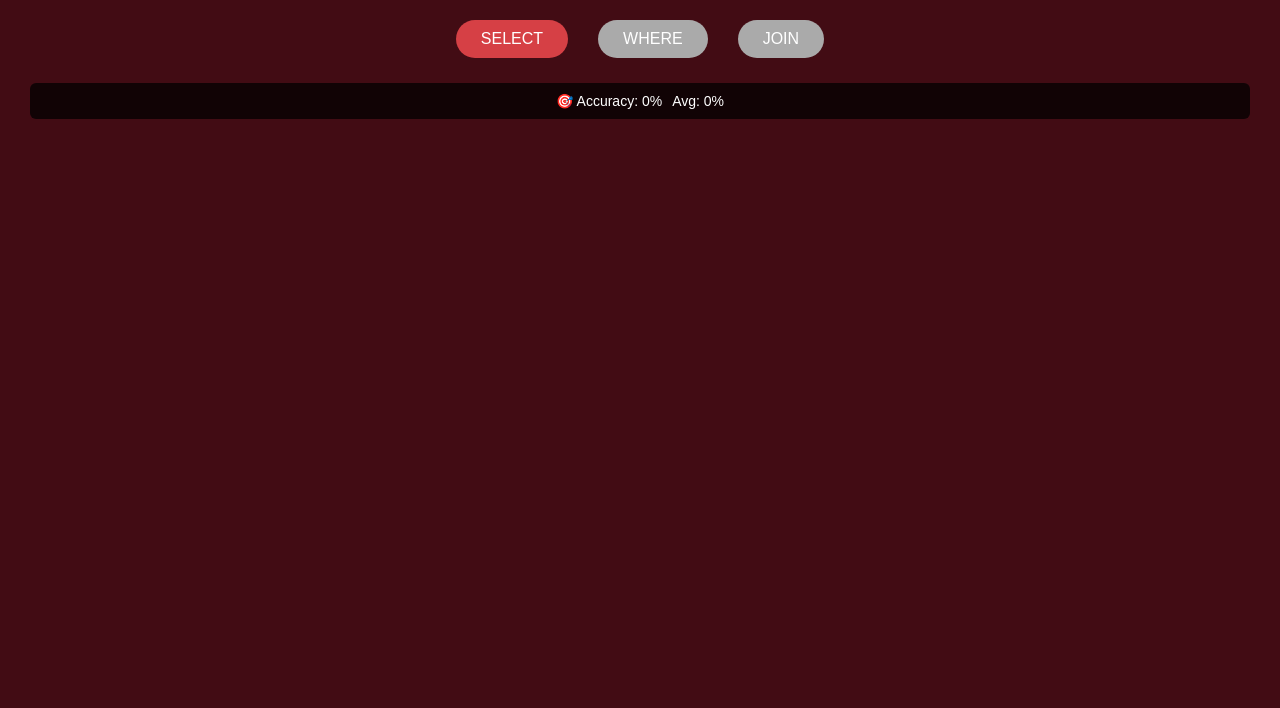
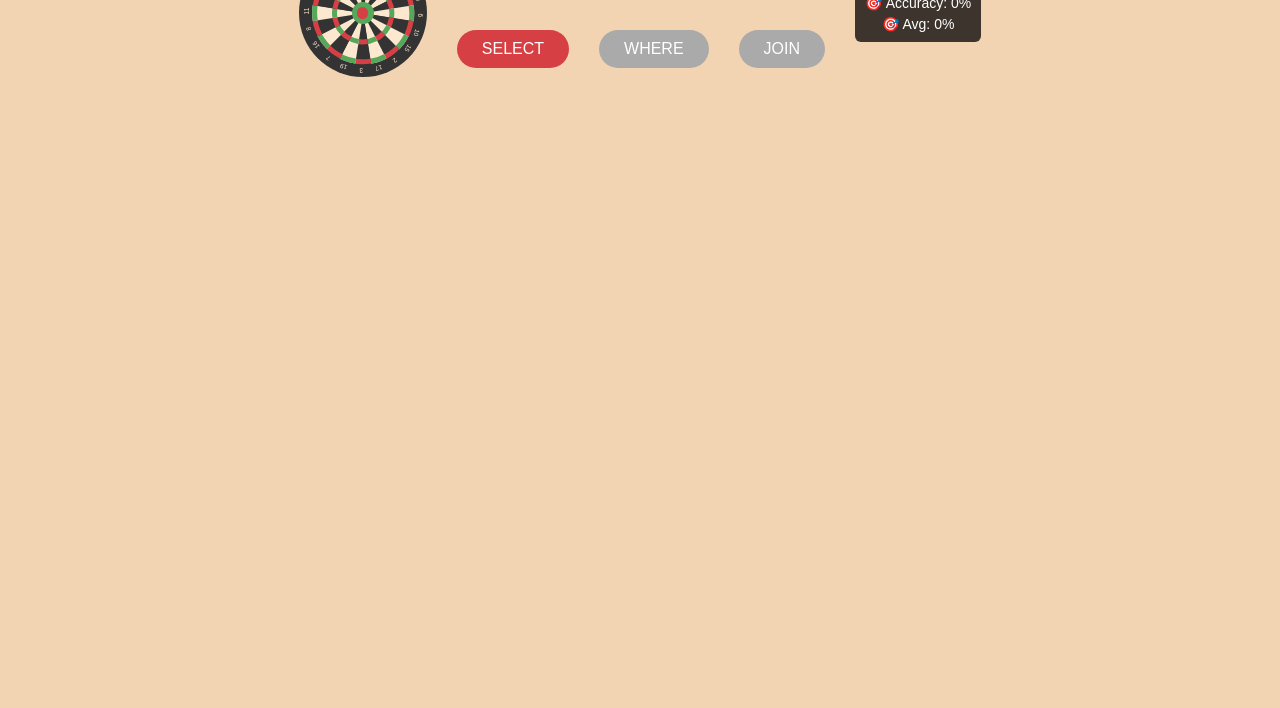
Before and after one commit to MelGerceker/sql-valley-prototype, a website: page index.html in a window 1280 px wide. Shown: the part 92-800 px from the top of the page. Drawn offline with Linux system fonts and the light colour scheme.

Commit message:
Added a dartboard image. Improved the layout of the non-challenge area with the header and skill buttons. General styling still in progress.

```diff
--- /dev/null
+++ b/assets/dartBoard.css
@@ -0,0 +1,127 @@
+:root {
+  --red: #D64045;
+  --green: #57a75a;
+  --dark: #333;
+  --light: #FCE7CF;
+
+}
+
+#wall {
+  display: flex;
+  justify-content: center;
+  align-items: center;
+}
+
+
+
+#board {
+  height: var(--size);
+  width: var(--size);
+  background: var(--dark);
+  border-radius: 50%;
+  overflow: hidden;
+  position: relative;
+}
+
+.bull {
+  height: calc(var(--specialFields) * 4);
+  width: calc(var(--specialFields) * 4);
+  left: 50%;
+  top: 50%;
+  margin-left: calc(var(--specialFields) * -2);
+  margin-top: calc(var(--specialFields) * -2);
+  position: absolute;
+  background: var(--green);
+  border-radius: 50%;
+  transform-origin: 50% 50%;
+}
+
+.bull .double {
+  height: 50%;
+  width: 50%;
+  left: 25%;
+  top: 25%;
+  position: absolute;
+  background: var(--red);
+  border-radius: 50%;
+}
+
+.sec {
+  height: 80%;
+  width: 80%;
+  left: 10%;
+  top: 10%;
+  position: absolute;
+  background: var(--dark);
+  border-radius: 50%;
+  transform-origin: 50% 50%;
+  clip-path: polygon(-50% 100%, 0% 100%, 50% 50%);
+}
+
+.sec::before {
+  content: attr(id);
+  position: absolute;
+  top: 75%;
+  left: 0;
+  color: var(--light);
+  transform: rotate(-126deg);
+  font-family: sans-serif;
+  width: 10%;
+  height: 10%;
+  font-size: calc(var(--size) / 20);
+}
+
+.sec .double,
+.sec .tripple {
+  height: 100%;
+  width: 100%;
+  left: 0;
+  top: 0;
+  position: absolute;
+  background: transparent;
+  border: var(--specialFields) solid var(--red);
+  border-radius: 50%;
+  box-sizing: border-box;
+}
+
+.sec .tripple {
+  height: 60%;
+  width: 60%;
+  left: 20%;
+  top: 20%;
+}
+
+.sec:nth-child(2n) {
+  background: var(--light);
+}
+
+.sec:nth-child(2n) .double,
+.sec:nth-child(2n) .tripple {
+  border: var(--specialFields) solid var(--green);
+}
+
+.sec:hover {
+  background: black;
+}
+
+/* Rotate each section */
+.sec:nth-child(1)  { transform: rotate(126deg); }
+.sec:nth-child(2)  { transform: rotate(144deg); }
+.sec:nth-child(3)  { transform: rotate(162deg); }
+.sec:nth-child(4)  { transform: rotate(180deg); }
+.sec:nth-child(5)  { transform: rotate(198deg); }
+.sec:nth-child(6)  { transform: rotate(216deg); }
+.sec:nth-child(7)  { transform: rotate(234deg); }
+.sec:nth-child(8)  { transform: rotate(252deg); }
+.sec:nth-child(9)  { transform: rotate(270deg); }
+.sec:nth-child(10) { transform: rotate(288deg); }
+.sec:nth-child(11) { transform: rotate(306deg); }
+.sec:nth-child(12) { transform: rotate(324deg); }
+.sec:nth-child(13) { transform: rotate(342deg); }
+.sec:nth-child(14) { transform: rotate(360deg); }
+.sec:nth-child(15) { transform: rotate(18deg); }
+.sec:nth-child(16) { transform: rotate(36deg); }
+.sec:nth-child(17) { transform: rotate(54deg); }
+.sec:nth-child(18) { transform: rotate(72deg); }
+.sec:nth-child(19) { transform: rotate(90deg); }
+.sec:nth-child(20) { transform: rotate(108deg); }
--- /dev/null
+++ b/assets/dartBoard.html
@@ -0,0 +1,25 @@
+<div id="wall">
+  <div id="board">
+    <div class="sec" id="20"><div class="double"></div><div class="tripple"></div></div>
+    <div class="sec" id="1"><div class="double"></div><div class="tripple"></div></div>
+    <div class="sec" id="18"><div class="double"></div><div class="tripple"></div></div>
+    <div class="sec" id="4"><div class="double"></div><div class="tripple"></div></div>
+    <div class="sec" id="13"><div class="double"></div><div class="tripple"></div></div>
+    <div class="sec" id="6"><div class="double"></div><div class="tripple"></div></div>
+    <div class="sec" id="10"><div class="double"></div><div class="tripple"></div></div>
+    <div class="sec" id="15"><div class="double"></div><div class="tripple"></div></div>
+    <div class="sec" id="2"><div class="double"></div><div class="tripple"></div></div>
+    <div class="sec" id="17"><div class="double"></div><div class="tripple"></div></div>
+    <div class="sec" id="3"><div class="double"></div><div class="tripple"></div></div>
+    <div class="sec" id="19"><div class="double"></div><div class="tripple"></div></div>
+    <div class="sec" id="7"><div class="double"></div><div class="tripple"></div></div>
+    <div class="sec" id="16"><div class="double"></div><div class="tripple"></div></div>
+    <div class="sec" id="8"><div class="double"></div><div class="tripple"></div></div>
+    <div class="sec" id="11"><div class="double"></div><div class="tripple"></div></div>
+    <div class="sec" id="14"><div class="double"></div><div class="tripple"></div></div>
+    <div class="sec" id="9"><div class="double"></div><div class="tripple"></div></div>
+    <div class="sec" id="12"><div class="double"></div><div class="tripple"></div></div>
+    <div class="sec" id="5"><div class="double"></div><div class="tripple"></div></div>
+    <div class="bull" id="25"><div class="double"></div></div>
+  </div>
+</div>
--- a/index.html
+++ b/index.html
@@ -6,24 +6,34 @@
     <meta name="viewport" content="width=device-width, initial-scale=1.0" />
     <title>Mini SQL Skill Tree</title>
     <link rel="stylesheet" href="style.css" />
+    <link rel="stylesheet" href="assets/dartBoard.css" />
 
 </head>
 
 <body>
     <div class="main-container">
 
+        <div id="top-bar">
+            <div id="dart-container"> </div>
+
+            <div id="header-and-buttons">
+
                 <h1>SQL Skill Tree Trainer</h1>
-
                 <div id="skill-tree" class="flex-center">
                     <button class="node" data-skill="select">SELECT</button>
                     <button class="node" data-skill="where" disabled>WHERE</button>
                     <button class="node" data-skill="join" disabled>JOIN</button>
                 </div>
+            </div>
 
-        <div id="score-ui" class="static">
+            <div id="score-sidebar">
                 <div id="accuracy">🎯 Accuracy: 0%</div>
-            <div id="average">Avg: 0%</div>
+                <div id="average">🎯 Avg: 0%</div>
             </div>
+        </div>
+
+    </div>
+
 
     <div id="challenge-area" class="hidden">
         <h2 id="challenge-title"></h2>
@@ -53,7 +63,7 @@
     </div>
 
     <div id="dart-game" class="hidden">
-        <img id="dart-target" src="target.svg" alt="Target">
+        <img id="dart-target" src="assets/target.svg" alt="Target">
     </div>
 
     <script src="scripts/challenges.js"></script>
@@ -61,6 +71,15 @@
     <script src="scripts/validator.js"></script>
     <script src="scripts/app.js"></script>
 
+    <script>
+        fetch("assets/dartboard.html")
+            .then((res) => res.text())
+            .then((html) => {
+                document.getElementById("dart-container").innerHTML = html;
+            });
+    </script>
+
+
 </body>
 
 </html>
--- a/scripts/dartGame.js
+++ b/scripts/dartGame.js
@@ -11,7 +11,7 @@ const avgText = document.getElementById("average");
 function updateScoreUI(accuracy) {
     const avg = dartShots ? Math.round(dartScoreTotal / dartShots) : 0;
     accuracyText.textContent = `🎯 Accuracy: ${accuracy}%`;
-    avgText.textContent = `Avg: ${avg}%`;
+    avgText.textContent = `🎯 Avg: ${avg}%`;
 }
 
 function setScorePositionFloating(floating = true) {
--- a/style.css
+++ b/style.css
@@ -1,6 +1,18 @@
+:root {
+    --green: #57a75a;
+    --dark: #333;
+    --light: #FCE7CF;
+    --brownish: #420c14;
+    --red: #D64045;
+    --darkgreen: #006A67;
+    --tan: #F2D4B2;
+    --orange: orange;
+}
+
+
 body {
     margin: 30px;
-    background-color: #420c14;
+    background-color: var(--tan);
     text-align: center;
     font-family: sans-serif;
 }
@@ -9,7 +21,6 @@ body {
     max-width: 900px;
     margin: auto;
     padding: 30px;
-    box-shadow: 0 0 20px rgba(66, 12, 20, 0.3);
     border-radius: 8px;
 }
 
@@ -38,6 +49,50 @@ h1 {
     align-items: center;
     gap: 0px;
     margin-top: 10px;
+}
+
+#top-bar {
+    display: flex;
+    justify-content: center;
+    align-items: center;
+    gap: 20px;
+    flex-wrap: nowrap;
+    margin-bottom: 20px;
+    padding-inline: 10px;
+    width: 100%;
+    max-width: 1000px;
+    margin-inline: auto;
+}
+
+#score-sidebar {
+    display: flex;
+    flex-direction: column;
+    gap: 5px;
+    background-color: rgba(0, 0, 0, 0.75);
+    color: white;
+    padding: 10px;
+    border-radius: 6px;
+    font-size: 14px;
+}
+
+#dart-container {
+    --size: 16vmin;
+    --specialFields: 0.7vmin;
+    display: flex;
+    justify-content: center;
+    align-items: center;
+}
+
+#header-and-buttons {
+    display: flex;
+    flex-direction: column;
+    align-items: center;
+    gap: 10px;
+}
+
+#hint-text{
+    color: orange;
+
 }
 
 /* Buttons */
@@ -110,10 +165,11 @@ h1 {
 /* Challenge section */
 
 #challenge-area {
-    background-color: #d8bfaa;
+    background-color: var(--light);
     padding: 20px;
     border-radius: 10px;
     margin-top: 20px;
+    border: 6px solid var(--green);
 }
 
 textarea {
@@ -134,9 +190,10 @@ textarea {
 #solution-text {
     margin-top: 10px;
     padding: 10px;
-    background-color: rgba(66, 12, 20, 0.8);
-    color: white;
+    color: var(--green);
     border-radius: 6px;
+    font-weight: bold;
+
 }
 
 .query-submit-container {
@@ -165,7 +222,6 @@ textarea {
 /* Data Tables */
 
 .table-container {
-    background-color: #d8bfaa;
     padding: 10px;
     margin-top: 15px;
     overflow-x: auto;
```
Also changed, not shown: README.md, assets/LICENSE-THIRD-PARTY.txt (added), assets/target.svg (renamed from target.svg). Lines whose indentation alone changed are shown as unchanged.
